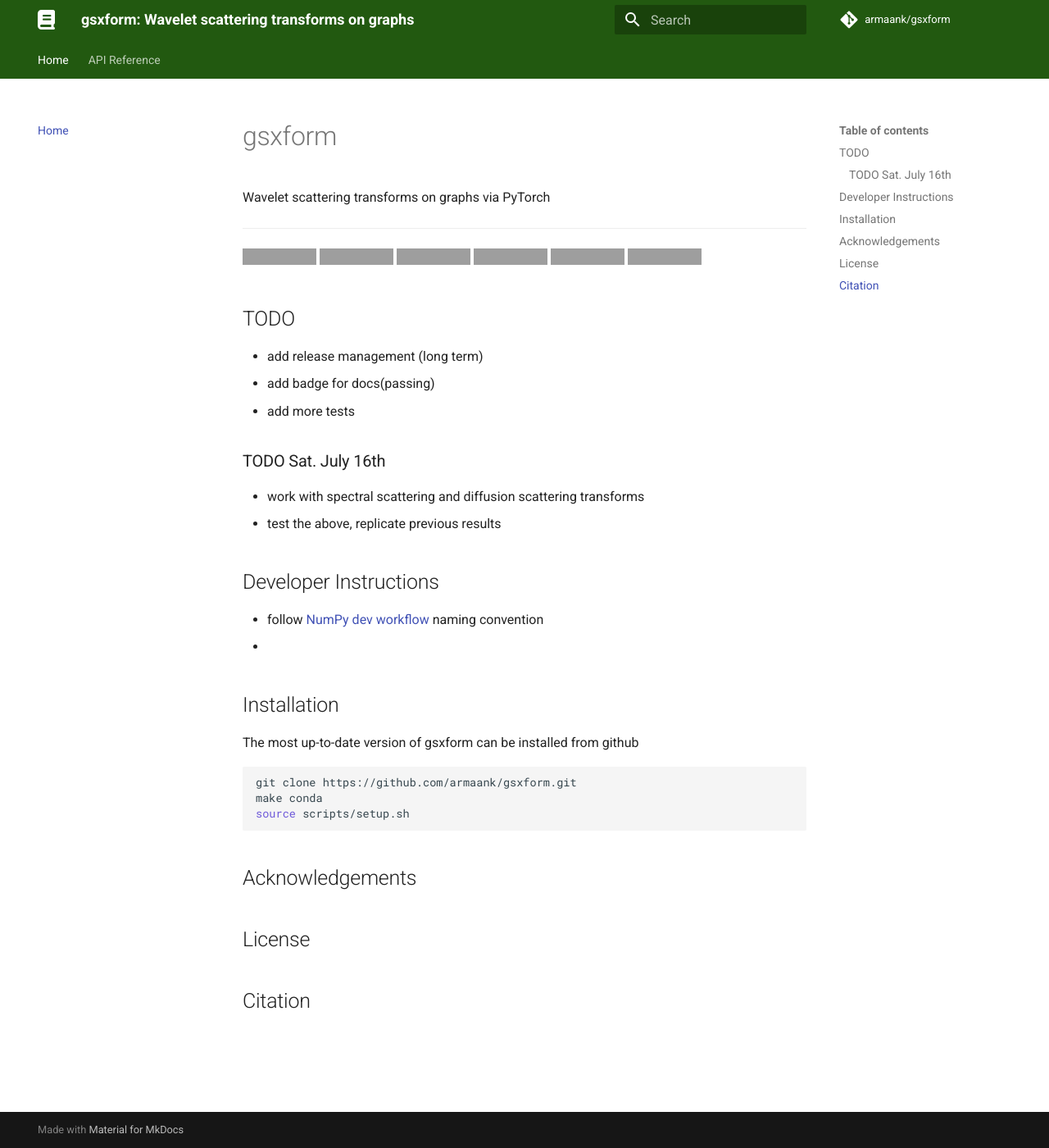
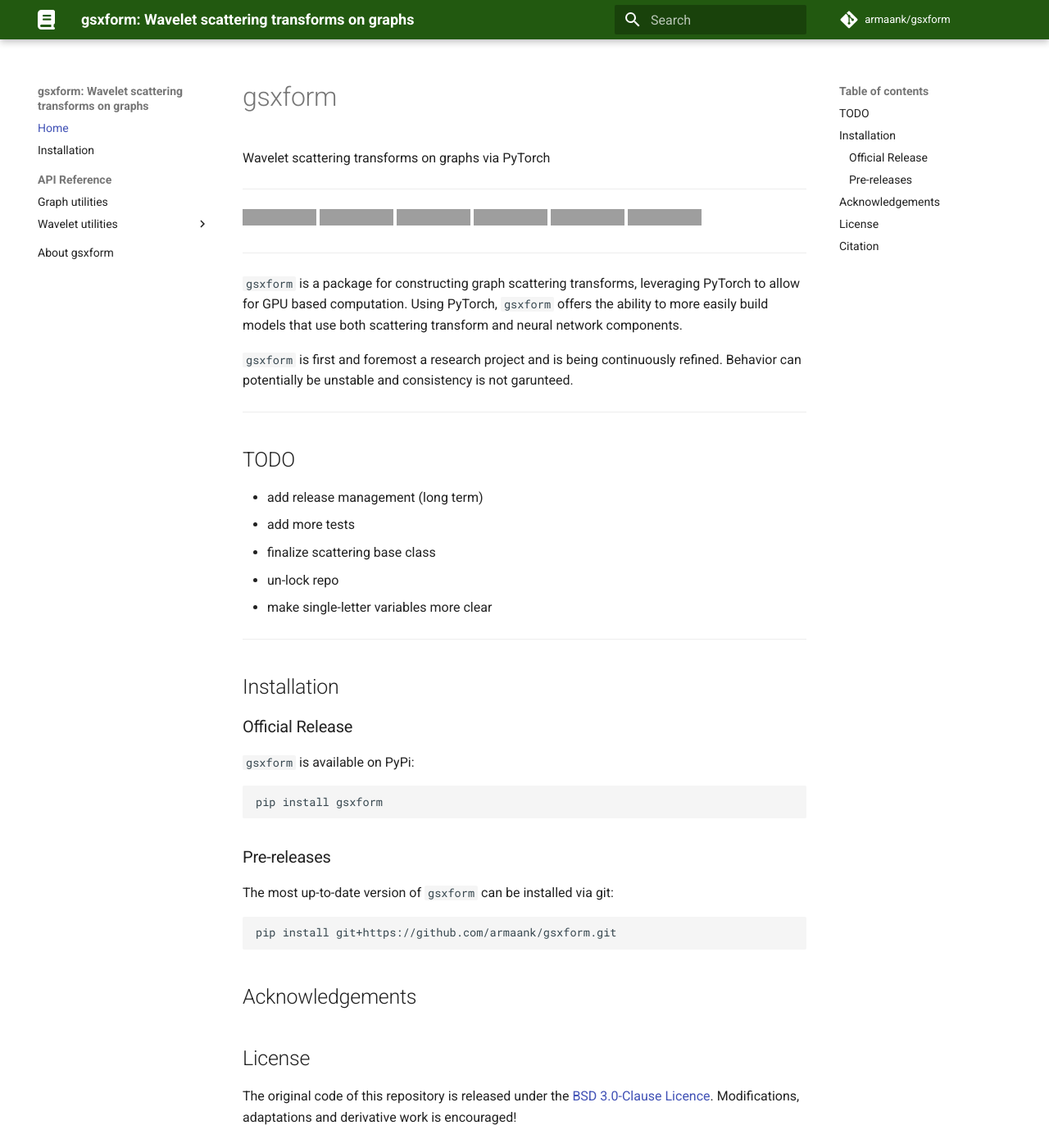
Before and after one commit to armaank/gsxform, an MkDocs documentation site: the page built from docs/index.md, in a window 1280 px wide and 1400 px high. Shown: the whole window at 82% size. Built offline with MkDocs 1.6.1 and Material for MkDocs 9.7.7, drawn with Linux system fonts in a browser that asks for light colours; comment, search, counter and statistics services are not loaded; grey boxes are pictures that could not be loaded.

Commit message:
BLD: general updates to doc build, pip compatability, etc.

````diff
--- a/docs/index.md
+++ b/docs/index.md
@@ -8,34 +8,47 @@
 [![code style: black](https://img.shields.io/badge/code%20style-black-000000.svg)](https://github.com/psf/black)
 [![checked with mypy](http://www.mypy-lang.org/static/mypy_badge.svg)](http://mypy-lang.org/)
 [![license](https://img.shields.io/badge/License-BSD_3--Clause-blue.svg)](https://opensource.org/licenses/BSD-3-Clause)
+ ---
 
+`gsxform` is a package for constructing graph scattering transforms, leveraging PyTorch
+to allow for GPU based computation.
+Using PyTorch, `gsxform` offers the ability to more
+easily build models that use both scattering transform and neural network components.
 
+`gsxform` is first and foremost a research project and is being continuously refined.
+Behavior can potentially be unstable and consistency is not garunteed.
+
+ ---
 ## TODO
 * add release management (long term)
-* add badge for docs(passing)
 * add more tests
-### TODO Sat. July 16th
-* work with spectral scattering and diffusion scattering transforms
-* test the above, replicate previous results
-
-
-## Developer Instructions
-* follow [NumPy dev
-  workflow](https://numpy.org/doc/1.14/dev/gitwash/development_workflow.html) naming convention
-*
-
+* finalize scattering base class
+* un-lock repo
+* make single-letter variables more clear
+ ---
 
 ## Installation
-The most up-to-date version of gsxform can be installed from github
+
+### Official Release
+
+`gsxform` is available on PyPi:
 ```bash
-git clone https://github.com/armaank/gsxform.git
-make conda
-source scripts/setup.sh
+pip install gsxform
+```
+
+### Pre-releases
+
+The most up-to-date version of `gsxform` can be installed via git:
+```bash
+pip install git+https://github.com/armaank/gsxform.git
 ```
 
 ## Acknowledgements
 
 
 ## License
+The original code of this repository is released under the
+[BSD 3.0-Clause Licence](https://github.com/armaank/gsxform/blob/main/LICENSE).
+Modifications, adaptations and derivative work is encouraged!
 
 ## Citation
--- a/env_osx.yml
+++ b/env_osx.yml
@@ -32,6 +32,7 @@ dependencies:
     - foliantcontrib-meta==1.3.3
     - foliantcontrib-utils==1.0.3
     - ghp-import==2.1.0
+    - griffe==0.22.0
     - identify==2.5.1
     - importlib-metadata==4.12.0
     - iniconfig==1.1.1
@@ -45,6 +46,7 @@ dependencies:
     - mkdocs-material==8.3.9
     - mkdocs-material-extensions==1.0.3
     - mkdocstrings==0.19.0
+    - mkdocstrings-python==0.7.1
     - mypy==0.961
     - mypy-extensions==0.4.3
     - nodeenv==1.7.0
--- a/mkdocs.yml
+++ b/mkdocs.yml
@@ -10,7 +10,7 @@ theme:
     repo: fontawesome/brands/git-alt
   features:
     #- navigation.instant
-    - navigation.tabs
+    #- navigation.tabs
     #- toc.integrate
     - navigation.indexes
     - navigation.sections
@@ -24,21 +24,41 @@ theme:
 
 nav:
   - Home: index.md
+  - Installation: install.md
   - API Reference:
     - Graph utilities: graph.md
     - Wavelet utilities:
-        Kernel functions: kernel.md
-        Graph wavelet transforms: wavelets.md
+        - Kernel functions: kernel.md
+        - Graph wavelet transforms: wavelets.md
+  - About gsxform: about.md
 
 extra_css:
     - css/custom.css
 plugins:
   - search
+  - mkdocstrings:
+      handlers:
+        python:
+          paths: [gsxform]
+          import:
+          - https://docs.python.org/3/objects.inv
+          - https://mkdocstrings.github.io/objects.inv
+          - https://mkdocstrings.github.io/griffe/objects.inv
+          options:
+            docstring_style: numpy
+            docstring_options:
+              ignore_init_summary: yes
+            merge_init_into_class: yes
+            separate_signature: yes
+            show_source: no
+            show_root_full_path: no
+
 markdown_extensions:
   - admonition
-  - codehilite
-  - mkautodoc
+    #- codehilite
+    #- mkautodoc
   - toc:
       permalink: true
+
 repo_name: armaank/gsxform
 repo_url: https://github.com/armaank/gsxform
--- a/requirements.txt
+++ b/requirements.txt
@@ -12,6 +12,8 @@ foliantcontrib.admonitions==1.0.1
 foliantcontrib.meta==1.3.3
 foliantcontrib.utils==1.0.3
 ghp-import==2.1.0
+griffe==0.22.0
+gsxform==0.1.0
 identify==2.5.1
 importlib-metadata==4.12.0
 iniconfig==1.1.1
@@ -25,6 +27,7 @@ mkdocs-autorefs==0.4.1
 mkdocs-material==8.3.9
 mkdocs-material-extensions==1.0.3
 mkdocstrings==0.19.0
+mkdocstrings-python==0.7.1
 mypy==0.961
 mypy-extensions==0.4.3
 nodeenv==1.7.0
````
Also changed, not shown: docs/about.md (added, +15 -0 lines), docs/install.md (added, +54 -0 lines), gsxform/__init__.py (+12 -0 lines), setup.py (+18 -0 lines), 6 other files.
